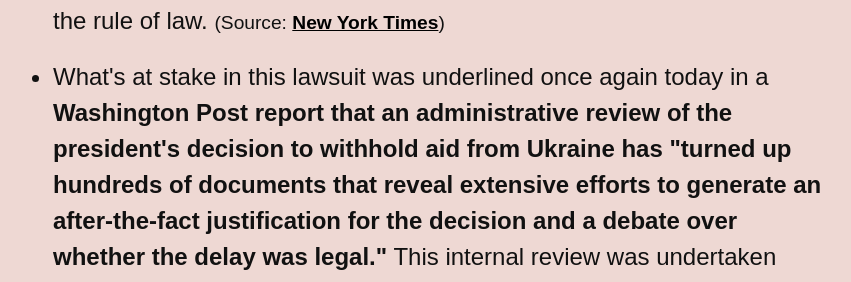
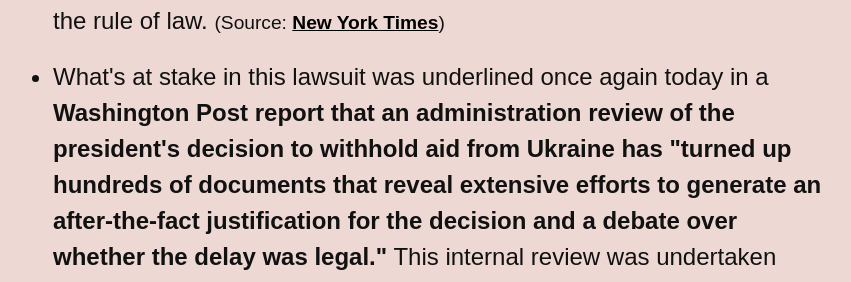
Before and after one commit to dansinker/impeachment.fyi, a Jekyll site: the page built from index.md, in a window 1280 px wide and 900 px high, scrolled down 1793 px. Shown: the part 161-443 px from the top of the window, without its empty margins (277-1128 px from the left). Built offline with Jekyll 4.4.1, drawn with Linux system fonts in a browser that asks for light colours; nearby versions of some CDN libraries; some web fonts are replaced; comment, search, counter and statistics services are not loaded.

Commit message:
slight wording tweaks

```diff
--- a/_data/news.yml
+++ b/_data/news.yml
@@ -8,7 +8,7 @@ news:
   - item: Even while Schiff is drafting his report, a big ruling came down this evening about the administration's stance of "absolute immunity" against congressional subpoenas that could have big repercussions on the impeachment inquiry. The short version? <b>The White House's "claim to unreviewable absolute testimonial immunity" is "baseless, and as such, cannot be sustained."</b> The ruling, from Federal District Court Judge Ketanji Brown Jackson, comes on a case House Democrats have been pursuing since the Mueller investigation. While the original lawsuit was about compelling the testimony of then-White House counsel Don McGahn, Judge Jackson's ruling was much broader, stating that the law applied to "other current and former senior-level White House officials" as well. Judge Jackson's ruling could have massive implications on the current impeachment proceedings, considering that the White House has blocked many relevant witnesses from testifying, including Chief of Staff Mick Mulvaney, former National Security Advisor John Bolton, former Energy Secretary Rick Perry, and many others. Of course, this ruling is almost certainly going to be appealed to the Supreme Court so maybe Adam Schiff has a point about the White House dragging this out "for months on end in the courts." But at least on paper, it's a big win for the rule of law.
     source: New York Times
     url: https://www.nytimes.com/2019/11/25/us/politics/mcgahn-testimony-ruling.html
-  - item: What's at stake in this lawsuit was underlined once again today in a <b>Washington Post report that an administrative review of the president's decision to withhold aid from Ukraine has "turned up hundreds of documents that reveal extensive efforts to generate an after-the-fact justification for the decision and a debate over whether the delay was legal."</b> This internal review was undertaken because of the impeachment inquiry and White House lawyers are now "expressing concern that the review has turned up some unflattering exchanges and facts that could at a minimum embarrass the president." If only there was a way of legally requiring these documents be turned over to congressional investigators. <i>Thinking face emoji</i>.
+  - item: What's at stake in this lawsuit was underlined once again today in a <b>Washington Post report that an administration review of the president's decision to withhold aid from Ukraine has "turned up hundreds of documents that reveal extensive efforts to generate an after-the-fact justification for the decision and a debate over whether the delay was legal."</b> This internal review was undertaken because of the impeachment inquiry and White House lawyers are now "expressing concern that the review has turned up some unflattering exchanges and facts that could at a minimum embarrass the president." If only there was a way of legally requiring these documents be turned over to congressional investigators. <i>Thinking face emoji</i>.
     source: Washington Post
     url: https://www.washingtonpost.com/politics/white-house-review-turns-up-emails-showing-extensive-effort-to-justify-trumps-decision-to-block-ukraine-military-aid/2019/11/24/2121cf98-0d57-11ea-bd9d-c628fd48b3a0_story.html
   - item: Speaking of turning things over to congressional investigators, ABC News is reporting that <b>Lev Parnas, an associate of Rudy Giuliani's who was arrested last month in part over his work in Ukraine, has turned over photos, audio, and video to the House Intelligence Committee.</b> <i>Oh</i>.  Parnas's lawyer said that "his evidence and potential testimony is non-partisan, and not intended to be part of a battle between the left and the right, but rather an aid in the determination by our government of what is in the best interests of our nation." Which I mean OK, but <i>what is on those tapes?</i> For now, we don't know.
```
